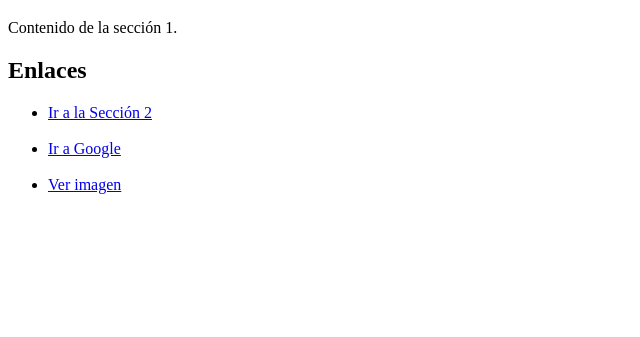
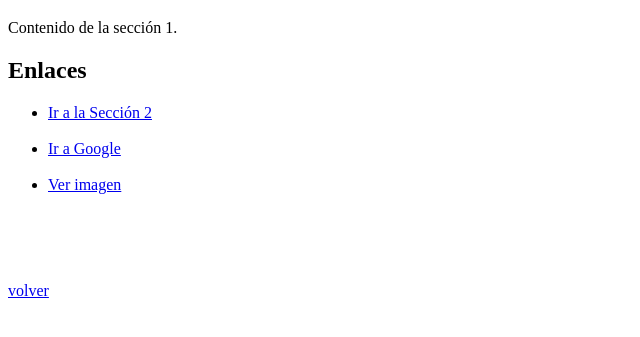
Before and after one commit to ClaMiGeSuL/ejerciciosdehtml2, a plain HTML site: page punto2 index.html in a window 1280 px wide. Shown: the part 61-398 px from the top of the page, without its empty margins (0-640 px from the left). Drawn offline with Linux system fonts and the light colour scheme.

Commit message:
Update punto2 index.html

```diff
--- a/punto2 index.html
+++ b/punto2 index.html
@@ -16,4 +16,11 @@
     <li><a href="https://static.wikia.nocookie.net/plantsvszombies/images/1/12/Potato_Mine_HD.png/revision/latest/scale-to-width-down/185?cb=20200409183217">Ver imagen</a></li>
   </ul>
 </body>
+
+   </br></br>
+        </br></br>
+        <a href="https://ClaMiGeSuL.github.io/ejerciciosdehtml2/index.html" >volver</a>
+        </br></br>
+</body>
+
 </html>
```
